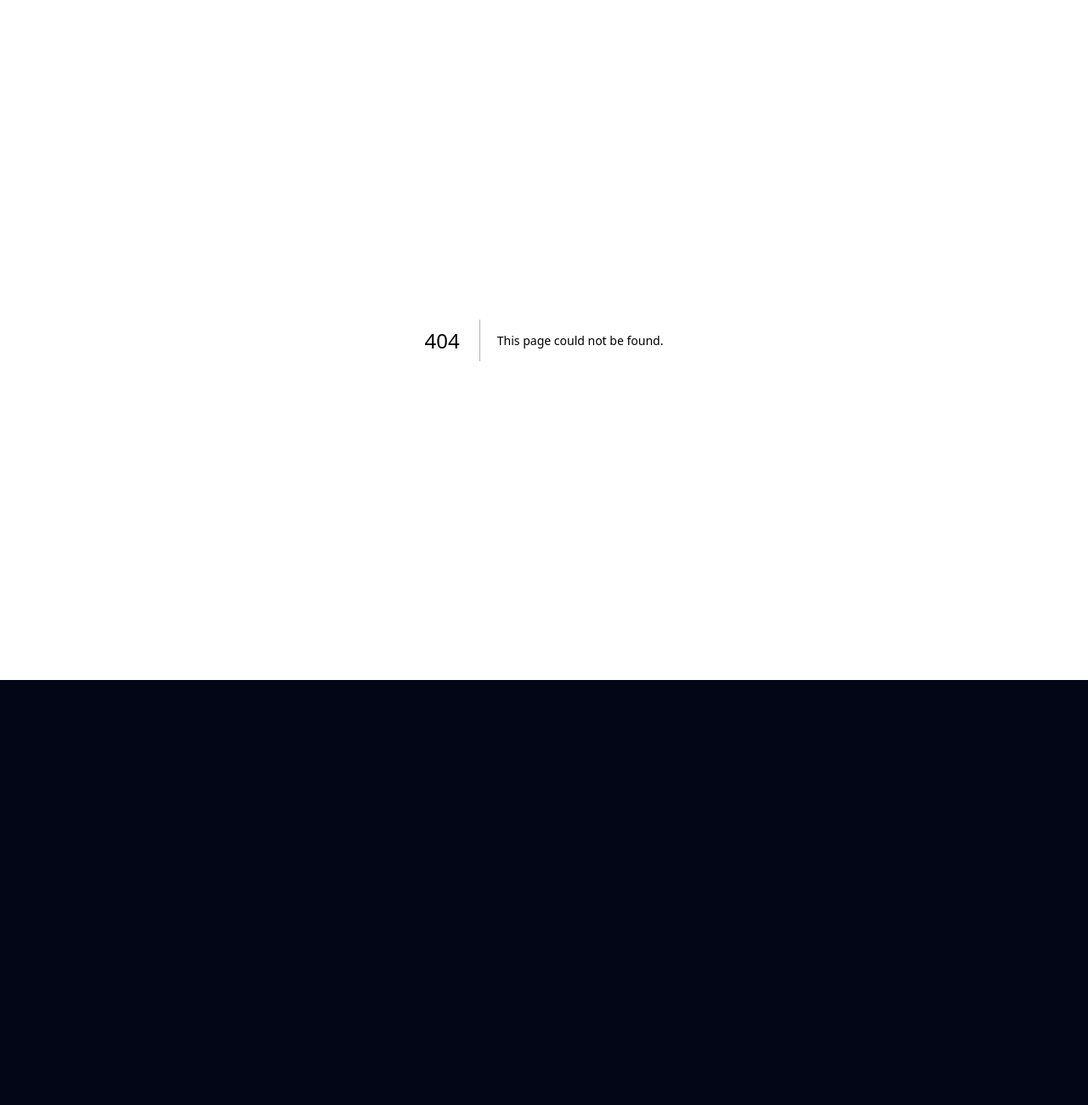
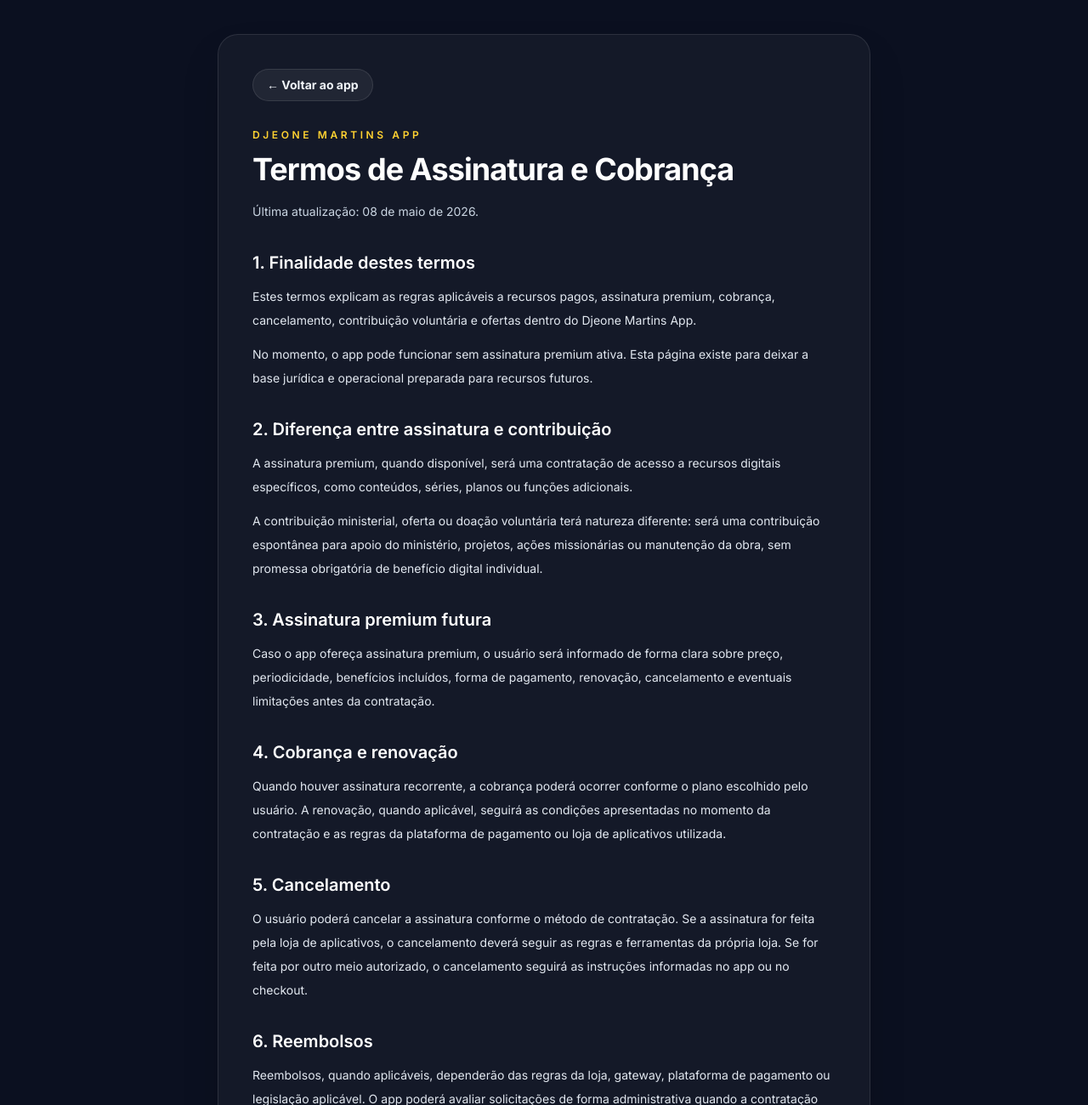
Before and after one commit to djeonewill-alt/Djeone-Martins-APP, a Next.js app: page /termos-de-assinatura-e-cobranca in a window 1280 px wide. Before the commit this address had no page. Shown: the top 1300 px of the page at 85% size. Before the commit the page ends 800 px from the top, so only its background shows below. Built offline with nearby package versions, Linux system fonts and the light colour scheme.

Commit message:
Add legal pages navigation

```diff
--- a/app/excluir-conta/page.tsx
+++ b/app/excluir-conta/page.tsx
@@ -1,4 +1,6 @@
 import type { Metadata } from 'next'
+
+import LegalBackButton from '@/components/legal/LegalBackButton'
 
 export const metadata: Metadata = {
   title: 'Excluir Conta | Djeone Martins App',
@@ -10,6 +12,7 @@
   return (
     <main className="min-h-screen bg-[#0b1020] px-5 py-10 text-white">
       <section className="mx-auto max-w-3xl rounded-3xl border border-white/10 bg-white/[0.04] p-6 shadow-2xl sm:p-10">
+        <LegalBackButton />
         <p className="mb-3 text-xs font-semibold uppercase tracking-[0.3em] text-amber-300">
           Djeone Martins App
         </p>
--- a/app/politica-de-privacidade/page.tsx
+++ b/app/politica-de-privacidade/page.tsx
@@ -1,4 +1,6 @@
 import type { Metadata } from 'next'
+
+import LegalBackButton from '@/components/legal/LegalBackButton'
 
 export const metadata: Metadata = {
   title: 'Política de Privacidade | Djeone Martins App',
@@ -10,6 +12,7 @@
   return (
     <main className="min-h-screen bg-[#0b1020] px-5 py-10 text-white">
       <section className="mx-auto max-w-3xl rounded-3xl border border-white/10 bg-white/[0.04] p-6 shadow-2xl sm:p-10">
+        <LegalBackButton />
         <p className="mb-3 text-xs font-semibold uppercase tracking-[0.3em] text-amber-300">
           Djeone Martins App
         </p>
--- /dev/null
+++ b/app/termos-de-assinatura-e-cobranca/page.tsx
@@ -0,0 +1,136 @@
+import type { Metadata } from 'next'
+
+import LegalBackButton from '@/components/legal/LegalBackButton'
+
+export const metadata: Metadata = {
+  title: 'Termos de Assinatura e Cobrança | Djeone Martins App',
+  description:
+    'Termos de assinatura, cobrança, premium, contribuição voluntária e cancelamento do Djeone Martins App.',
+}
+
+export default function TermosDeAssinaturaECobrancaPage() {
+  return (
+    <main className="min-h-screen bg-[#0b1020] px-5 py-10 text-white">
+      <section className="mx-auto max-w-3xl rounded-3xl border border-white/10 bg-white/[0.04] p-6 shadow-2xl sm:p-10">
+        <LegalBackButton />
+        <p className="mb-3 text-xs font-semibold uppercase tracking-[0.3em] text-amber-300">
+          Djeone Martins App
+        </p>
+
+        <h1 className="text-3xl font-bold tracking-tight sm:text-4xl">
+          Termos de Assinatura e Cobrança
+        </h1>
+
+        <p className="mt-4 text-sm leading-7 text-slate-300">
+          Última atualização: 08 de maio de 2026.
+        </p>
+
+        <div className="mt-8 space-y-8 text-sm leading-7 text-slate-200">
+          <section>
+            <h2 className="text-xl font-semibold text-white">1. Finalidade destes termos</h2>
+            <p className="mt-3">
+              Estes termos explicam as regras aplicáveis a recursos pagos, assinatura
+              premium, cobrança, cancelamento, contribuição voluntária e ofertas dentro
+              do Djeone Martins App.
+            </p>
+            <p className="mt-3">
+              No momento, o app pode funcionar sem assinatura premium ativa. Esta página
+              existe para deixar a base jurídica e operacional preparada para recursos
+              futuros.
+            </p>
+          </section>
+
+          <section>
+            <h2 className="text-xl font-semibold text-white">2. Diferença entre assinatura e contribuição</h2>
+            <p className="mt-3">
+              A assinatura premium, quando disponível, será uma contratação de acesso a
+              recursos digitais específicos, como conteúdos, séries, planos ou funções
+              adicionais.
+            </p>
+            <p className="mt-3">
+              A contribuição ministerial, oferta ou doação voluntária terá natureza
+              diferente: será uma contribuição espontânea para apoio do ministério,
+              projetos, ações missionárias ou manutenção da obra, sem promessa obrigatória
+              de benefício digital individual.
+            </p>
+          </section>
+
+          <section>
+            <h2 className="text-xl font-semibold text-white">3. Assinatura premium futura</h2>
+            <p className="mt-3">
+              Caso o app ofereça assinatura premium, o usuário será informado de forma
+              clara sobre preço, periodicidade, benefícios incluídos, forma de pagamento,
+              renovação, cancelamento e eventuais limitações antes da contratação.
+            </p>
+          </section>
+
+          <section>
+            <h2 className="text-xl font-semibold text-white">4. Cobrança e renovação</h2>
+            <p className="mt-3">
+              Quando houver assinatura recorrente, a cobrança poderá ocorrer conforme o
+              plano escolhido pelo usuário. A renovação, quando aplicável, seguirá as
+              condições apresentadas no momento da contratação e as regras da plataforma
+              de pagamento ou loja de aplicativos utilizada.
+            </p>
+          </section>
+
+          <section>
+            <h2 className="text-xl font-semibold text-white">5. Cancelamento</h2>
+            <p className="mt-3">
+              O usuário poderá cancelar a assinatura conforme o método de contratação.
+              Se a assinatura for feita pela loja de aplicativos, o cancelamento deverá
+              seguir as regras e ferramentas da própria loja. Se for feita por outro
+              meio autorizado, o cancelamento seguirá as instruções informadas no app ou
+              no checkout.
+            </p>
+          </section>
+
+          <section>
+            <h2 className="text-xl font-semibold text-white">6. Reembolsos</h2>
+            <p className="mt-3">
+              Reembolsos, quando aplicáveis, dependerão das regras da loja, gateway,
+              plataforma de pagamento ou legislação aplicável. O app poderá avaliar
+              solicitações de forma administrativa quando a contratação não tiver sido
+              processada diretamente por uma loja de aplicativos.
+            </p>
+          </section>
+
+          <section>
+            <h2 className="text-xl font-semibold text-white">7. Alterações de preço ou benefícios</h2>
+            <p className="mt-3">
+              Planos, preços e benefícios poderão ser alterados no futuro. Quando houver
+              mudança relevante, o usuário será informado pelos canais disponíveis, de
+              acordo com a legislação aplicável e as regras da plataforma utilizada.
+            </p>
+          </section>
+
+          <section>
+            <h2 className="text-xl font-semibold text-white">8. Conteúdos gratuitos e pagos</h2>
+            <p className="mt-3">
+              O app poderá oferecer conteúdos gratuitos e conteúdos pagos. A existência
+              de recursos premium não impede que o app continue oferecendo conteúdos
+              devocionais gratuitos, conforme a visão ministerial da plataforma.
+            </p>
+          </section>
+
+          <section>
+            <h2 className="text-xl font-semibold text-white">9. Contribuições para projetos</h2>
+            <p className="mt-3">
+              Projetos ministeriais, campanhas, missões ou contribuições específicas
+              poderão ter informações próprias, como objetivo, descrição, meta,
+              atualizações e prestação de contas, quando esse módulo estiver disponível.
+            </p>
+          </section>
+
+          <section>
+            <h2 className="text-xl font-semibold text-white">10. Contato</h2>
+            <p className="mt-3">
+              Para dúvidas sobre assinatura, cobrança, cancelamento, contribuição ou
+              oferta, utilize os canais oficiais de contato informados no app.
+            </p>
+          </section>
+        </div>
+      </section>
+    </main>
+  )
+}
--- a/app/termos-de-uso/page.tsx
+++ b/app/termos-de-uso/page.tsx
@@ -1,4 +1,6 @@
 import type { Metadata } from 'next'
+
+import LegalBackButton from '@/components/legal/LegalBackButton'
 
 export const metadata: Metadata = {
   title: 'Termos de Uso | Djeone Martins App',
@@ -10,6 +12,7 @@
   return (
     <main className="min-h-screen bg-[#0b1020] px-5 py-10 text-white">
       <section className="mx-auto max-w-3xl rounded-3xl border border-white/10 bg-white/[0.04] p-6 shadow-2xl sm:p-10">
+        <LegalBackButton />
         <p className="mb-3 text-xs font-semibold uppercase tracking-[0.3em] text-amber-300">
           Djeone Martins App
         </p>
--- /dev/null
+++ b/components/legal/LegalBackButton.tsx
@@ -0,0 +1,26 @@
+'use client'
+
+import { useRouter } from 'next/navigation'
+
+export default function LegalBackButton() {
+  const router = useRouter()
+
+  function handleBack() {
+    if (typeof window !== 'undefined' && window.history.length > 1) {
+      router.back()
+      return
+    }
+
+    router.push('/')
+  }
+
+  return (
+    <button
+      type="button"
+      onClick={handleBack}
+      className="mb-8 inline-flex items-center rounded-full border border-white/10 bg-white/[0.06] px-4 py-2 text-sm font-bold text-slate-100 transition hover:bg-white/[0.1] active:scale-[0.98]"
+    >
+      ← Voltar ao app
+    </button>
+  )
+}
--- /dev/null
+++ b/components/settings/PrivacySecuritySettings.tsx
@@ -0,0 +1,56 @@
+'use client'
+
+import { useRouter } from 'next/navigation'
+
+import SettingsOptionItem from './SettingsOptionItem'
+
+type PrivacySecuritySettingsProps = {
+  onClearLocalCache: () => void
+}
+
+export default function PrivacySecuritySettings({
+  onClearLocalCache,
+}: PrivacySecuritySettingsProps) {
+  const router = useRouter()
+
+  return (
+    <>
+      <SettingsOptionItem
+        icon="🔒"
+        title="Política de privacidade"
+        subtitle="Entenda como seus dados são tratados dentro do aplicativo."
+        onClick={() => router.push('/politica-de-privacidade')}
+      />
+
+      <SettingsOptionItem
+        icon="📜"
+        title="Termos de uso"
+        subtitle="Leia as condições gerais de uso do aplicativo."
+        onClick={() => router.push('/termos-de-uso')}
+      />
+
+      <SettingsOptionItem
+        icon="💳"
+        title="Termos de assinatura e cobrança"
+        subtitle="Entenda regras futuras de premium, cobrança, cancelamento e contribuição."
+        onClick={() => router.push('/termos-de-assinatura-e-cobranca')}
+      />
+
+      <SettingsOptionItem
+        icon="🗑️"
+        title="Excluir minha conta"
+        subtitle="Solicite a exclusão da sua conta e dos dados associados."
+        onClick={() => router.push('/excluir-conta')}
+        danger
+      />
+
+      <SettingsOptionItem
+        icon="🧹"
+        title="Limpar dados locais"
+        subtitle="Remove dados salvos apenas neste dispositivo."
+        onClick={onClearLocalCache}
+        danger
+      />
+    </>
+  )
+}
```
